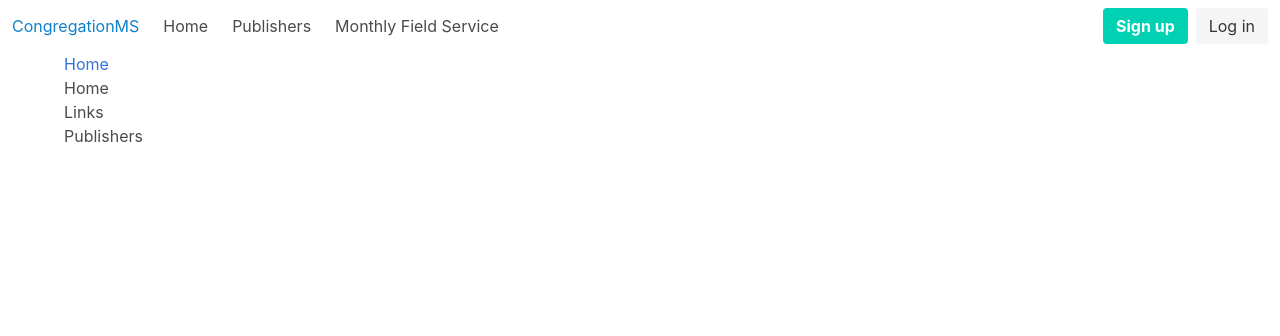
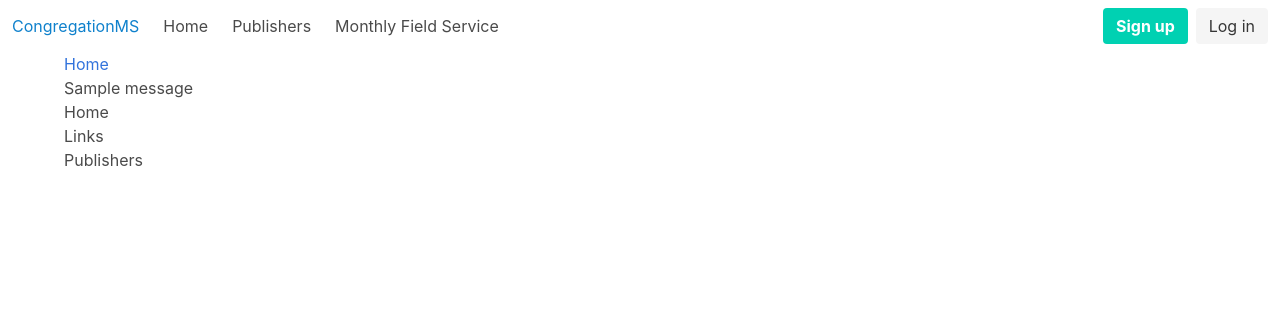
Before and after one commit to hanztura/congregationms, a Django app: template congregationms/templates/system/home.html in a window 1280 px wide. Shown: the top 336 px of the page. Run offline with Django 3.2, Linux system fonts and the light colour scheme; the template is opened without the code that fills it, so the values that code supplies are empty; tables that the repository leaves empty hold one stand-in row (values such as "Sample post"); one stand-in notice (Sample message) is shown.

Commit message:
messages alert

```diff
--- a/congregationms/templates/base.html
+++ b/congregationms/templates/base.html
@@ -26,6 +26,14 @@
     {% endblock header %}
 
       <div class="container">
+        {% if messages %}
+          <ul>
+            {% for message in messages %}
+              <li class="is-{{ message.tags }}">{{message}}</li>
+            {% endfor %}
+          </ul>
+        {% endif %}
+
         {% block main %}
         {% endblock main %}
       </div>
```
